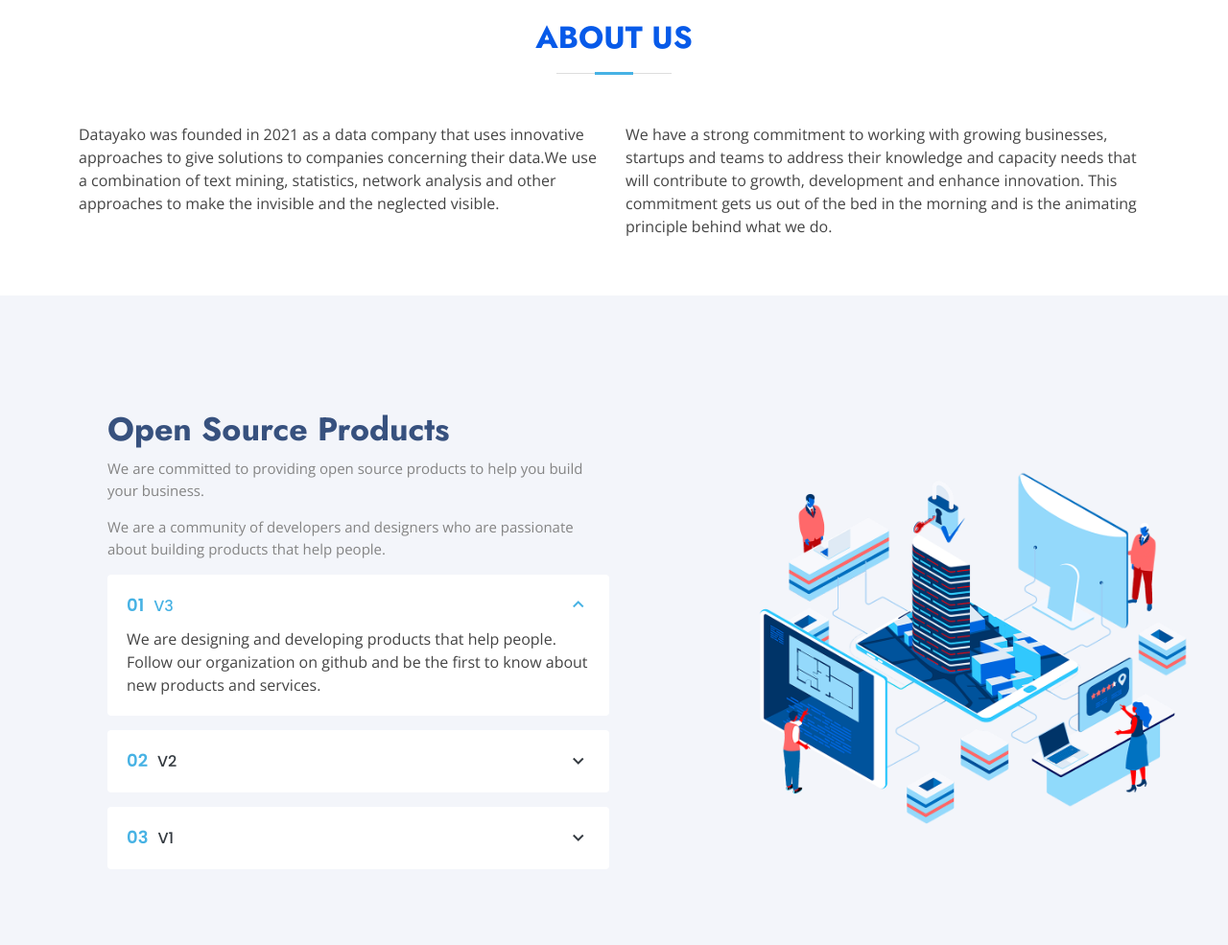
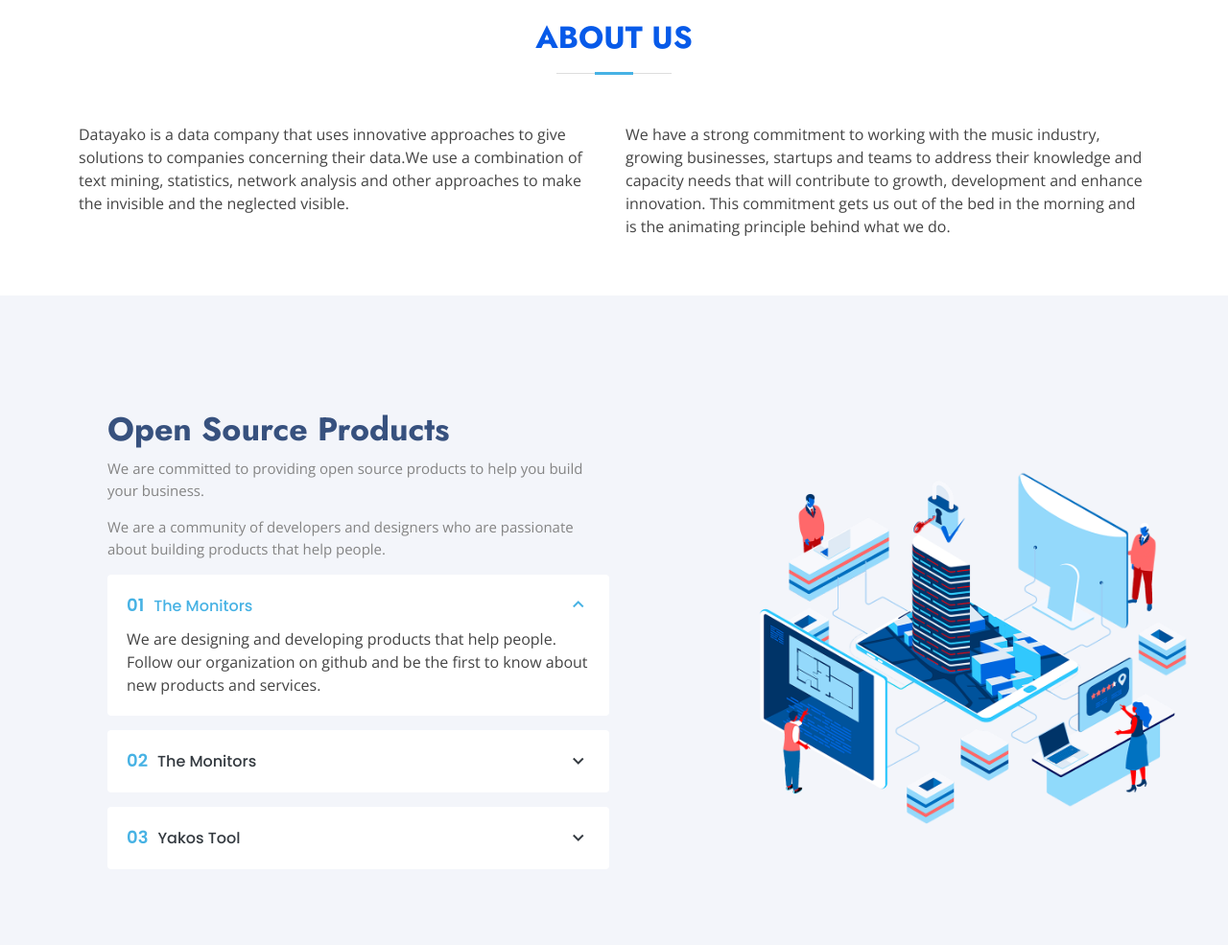
Before and after one commit to Nyaribari/datayako.io, a plain HTML site: page index.html in a window 1280 px wide. Shown: the part 840-1825 px from the top of the page at 96% size. Drawn offline with nearby package versions, Linux system fonts and the light colour scheme.

Commit message:
more tweaks

```diff
--- a/index.html
+++ b/index.html
@@ -87,13 +87,13 @@
         <div class="row content">
           <div class="col-lg-6">
             <p>
-              Datayako was founded in 2021 as a data company that uses innovative approaches to give solutions
+              Datayako is a data company that uses innovative approaches to give solutions
               to companies concerning their data.We use a combination of text mining, statistics, network
               analysis and other approaches to make the invisible and the neglected visible.
             </p>
           </div>
           <div class="col-lg-6 pt-4 pt-lg-0">
-            <p>We have a strong commitment to working with growing businesses, startups and teams to address their knowledge and capacity needs that will
+            <p>We have a strong commitment to working with the music industry, growing businesses, startups and teams to address their knowledge and capacity needs that will
               contribute to growth, development and enhance innovation. This commitment gets us out of the bed in the
               morning and is the animating principle behind what we do.</p>
           </div>
@@ -123,7 +123,7 @@
             <div class="accordion-list">
               <ul>
                 <li>
-                  <a data-bs-toggle="collapse" class="collapse" data-bs-target="#accordion-list-1"><span>01</span>V3<i class="bx bx-chevron-down icon-show"></i><i class="bx bx-chevron-up icon-close"></i></a>
+                  <a data-bs-toggle="collapse" class="collapse" data-bs-target="#accordion-list-1"><span>01</span>The Monitors<i class="bx bx-chevron-down icon-show"></i><i class="bx bx-chevron-up icon-close"></i></a>
                   <div id="accordion-list-1" class="collapse show" data-bs-parent=".accordion-list">
                     <p>
                       We are designing and developing products that help people.
@@ -133,7 +133,7 @@
                 </li>
 
                 <li>
-                  <a data-bs-toggle="collapse" data-bs-target="#accordion-list-2" class="collapsed"><span>02</span>V2<i class="bx bx-chevron-down icon-show"></i><i class="bx bx-chevron-up icon-close"></i></a>
+                  <a data-bs-toggle="collapse" data-bs-target="#accordion-list-2" class="collapsed"><span>02</span>The Monitors<i class="bx bx-chevron-down icon-show"></i><i class="bx bx-chevron-up icon-close"></i></a>
                   <div id="accordion-list-2" class="collapse" data-bs-parent=".accordion-list">
                     <p>
                       We are building data processing solutions for the government and private sector.
@@ -142,7 +142,7 @@
                 </li>
 
                 <li>
-                  <a data-bs-toggle="collapse" data-bs-target="#accordion-list-3" class="collapsed"><span>03</span>V1<i class="bx bx-chevron-down icon-show"></i><i class="bx bx-chevron-up icon-close"></i></a>
+                  <a data-bs-toggle="collapse" data-bs-target="#accordion-list-3" class="collapsed"><span>03</span>Yakos Tool<i class="bx bx-chevron-down icon-show"></i><i class="bx bx-chevron-up icon-close"></i></a>
                   <div id="accordion-list-3" class="collapse" data-bs-parent=".accordion-list">
                     <p>
                     The yakos - a tool that helps you manage your data.
```
